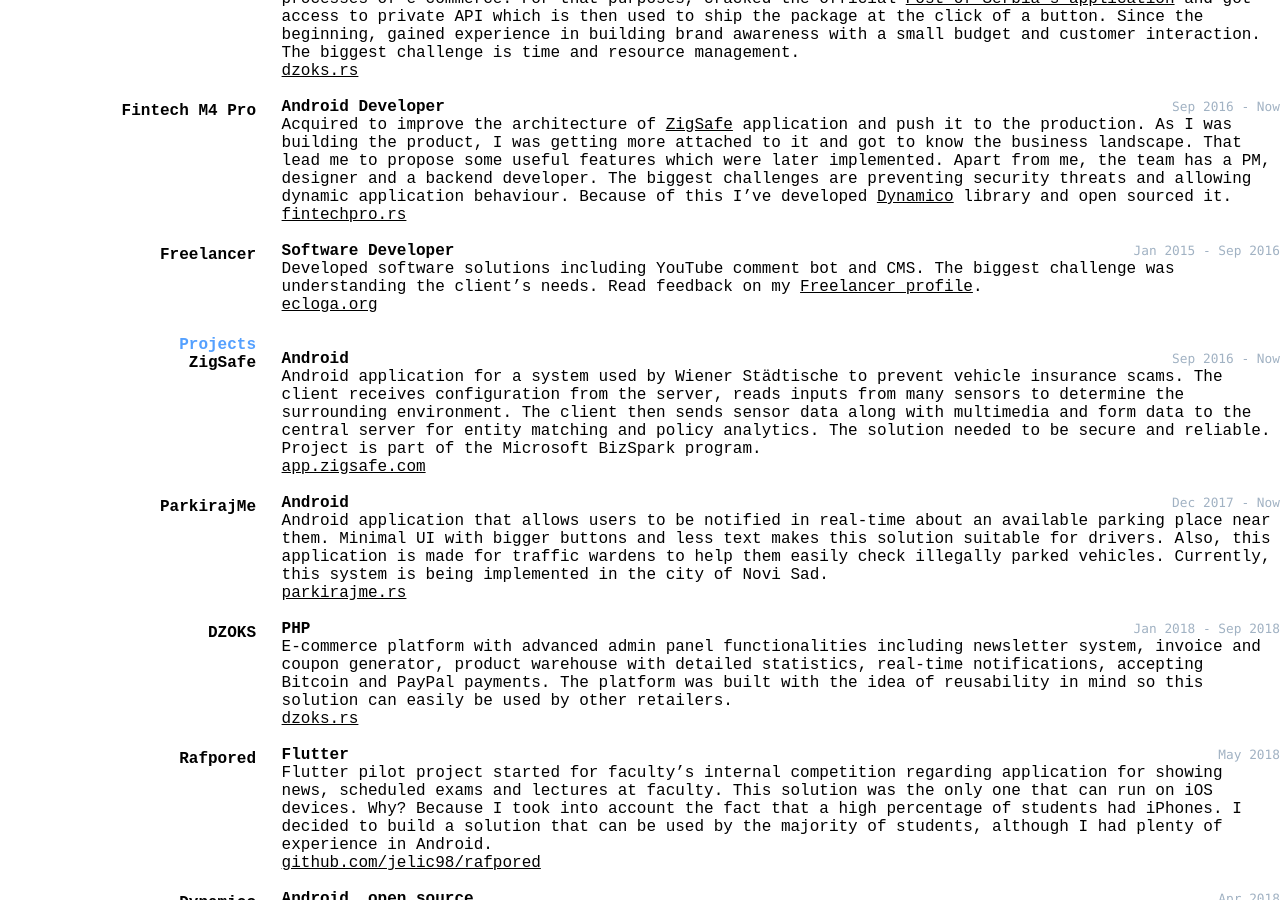
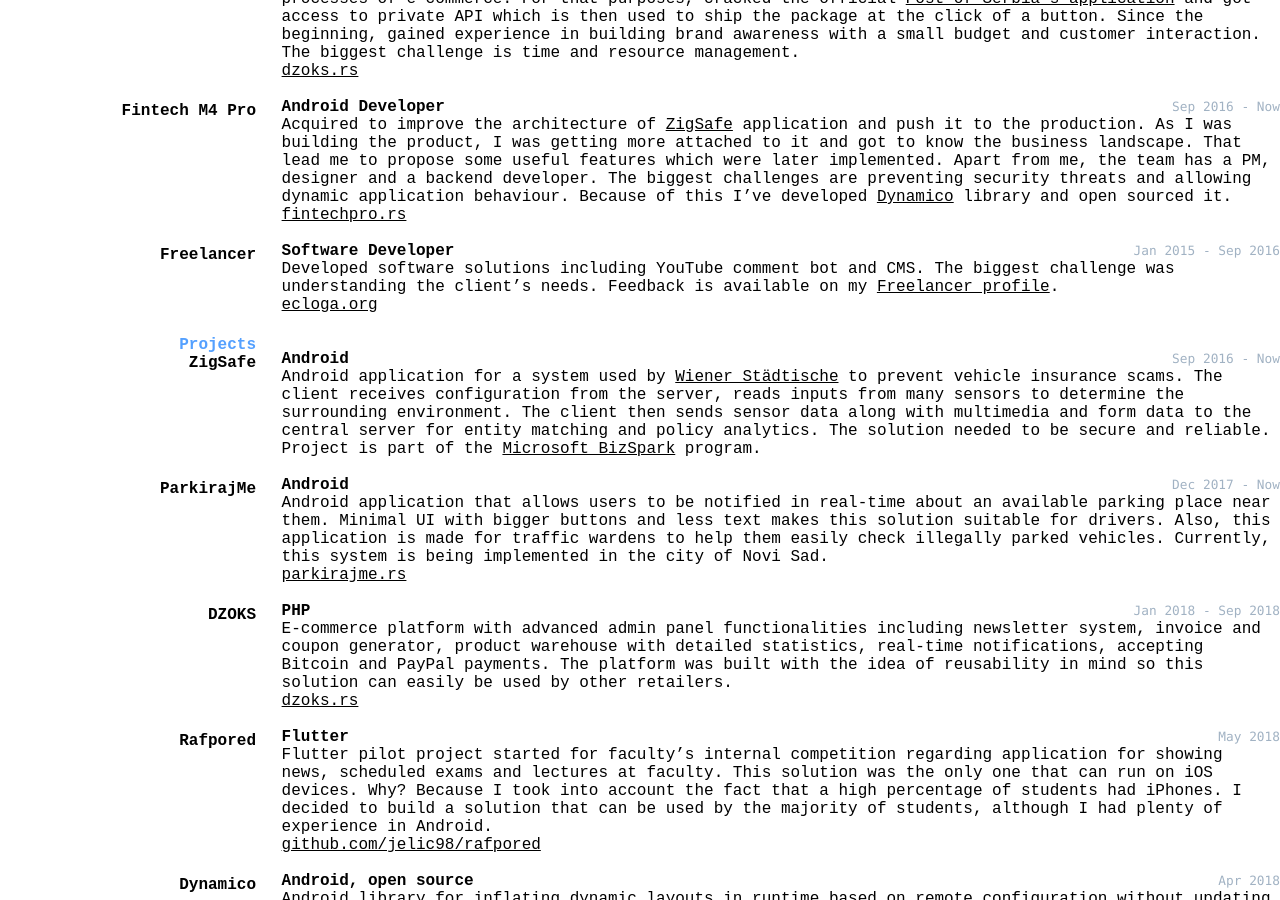
Before and after one commit to jelic98/cv, a Jekyll site: the page built from index.md, in a window 1280 px wide and 900 px high, scrolled down 319 px. Built offline with Jekyll 4.4.1, drawn with Linux system fonts in a browser that asks for light colours; our own code applies the rules of GitHub Pages for plain Markdown files.

Commit message:
Removed broken links

```diff
--- a/index.md
+++ b/index.md
@@ -41,7 +41,7 @@ The biggest challenge is time and resource management.
 __Android Developer__
 `Sep 2016 - Now`
 
-Acquired to improve the architecture of [ZigSafe](http://app.zigsafe.com) application and push it to the production.
+Acquired to improve the architecture of [ZigSafe](#zigsafe) application and push it to the production.
 As I was building the product, I was getting more attached to it and got to know the business landscape.
 That lead me to propose some useful features which were later implemented.
 Apart from me, the team has a PM, designer and a backend developer.
@@ -56,7 +56,7 @@ __Software Developer__
 
 Developed software solutions including YouTube comment bot and CMS.
 The biggest challenge was understanding the client’s needs.
-Read feedback on my [Freelancer profile](https://www.freelancer.com/u/jelic).
+Feedback is available on my [Freelancer profile](https://www.freelancer.com/u/jelic).
 
 [ecloga.org](https://www.ecloga.org)
 
@@ -66,13 +66,11 @@ Read feedback on my [Freelancer profile](https://www.freelancer.com/u/jelic).
 __Android__
 `Sep 2016 - Now`
 
-Android application for a system used by Wiener Städtische to prevent vehicle insurance scams.
+Android application for a system used by [Wiener Städtische](https://wiener.co.rs) to prevent vehicle insurance scams.
 The client receives configuration from the server, reads inputs from many sensors to determine the surrounding environment.
 The client then sends sensor data along with multimedia and form data to the central server for entity matching and policy analytics.
 The solution needed to be secure and reliable.
-Project is part of the Microsoft BizSpark program.
-
-[app.zigsafe.com](http://app.zigsafe.com)
+Project is part of the [Microsoft BizSpark](https://startups.microsoft.com) program.
 
 ### ParkirajMe
 __Android__
```
